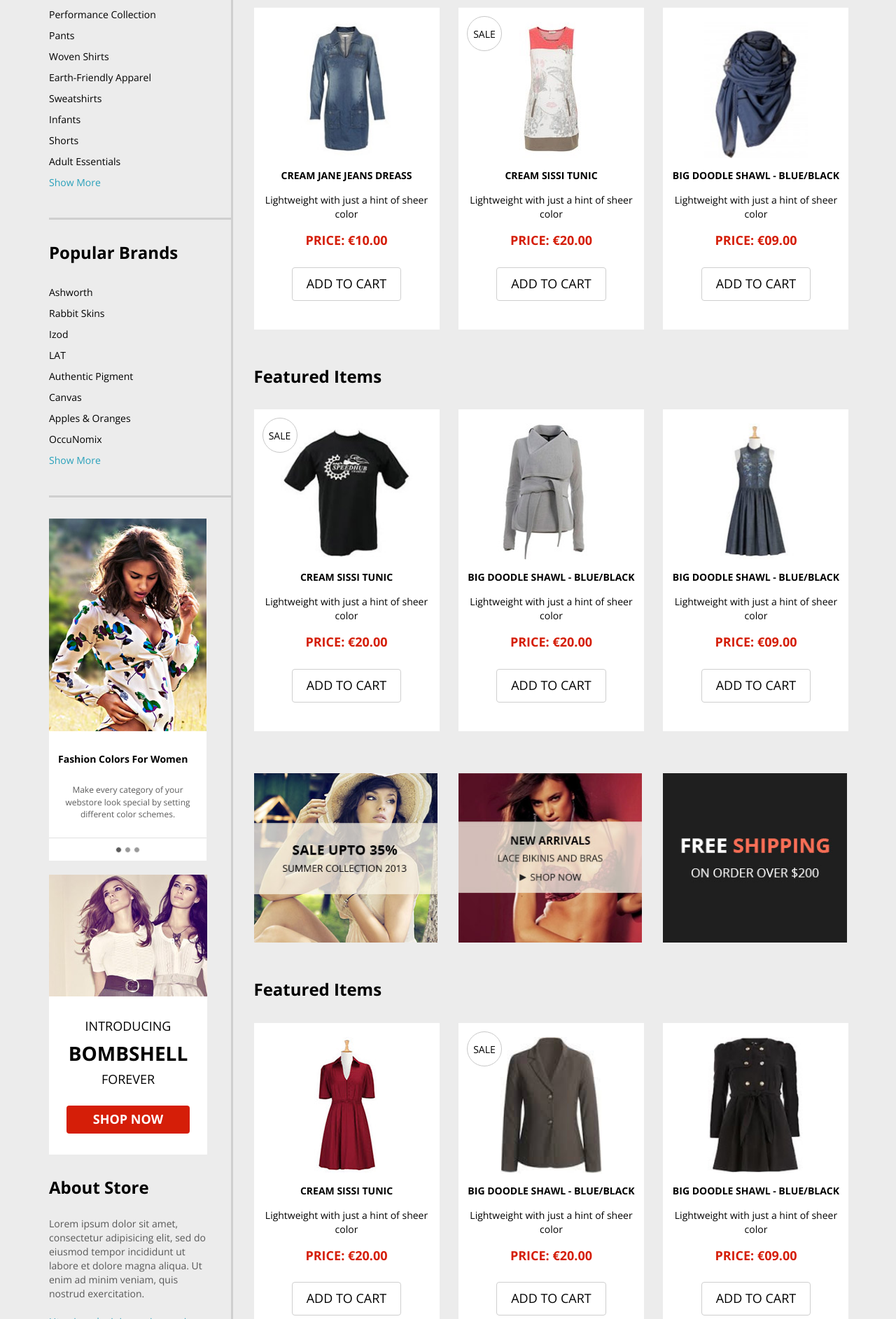
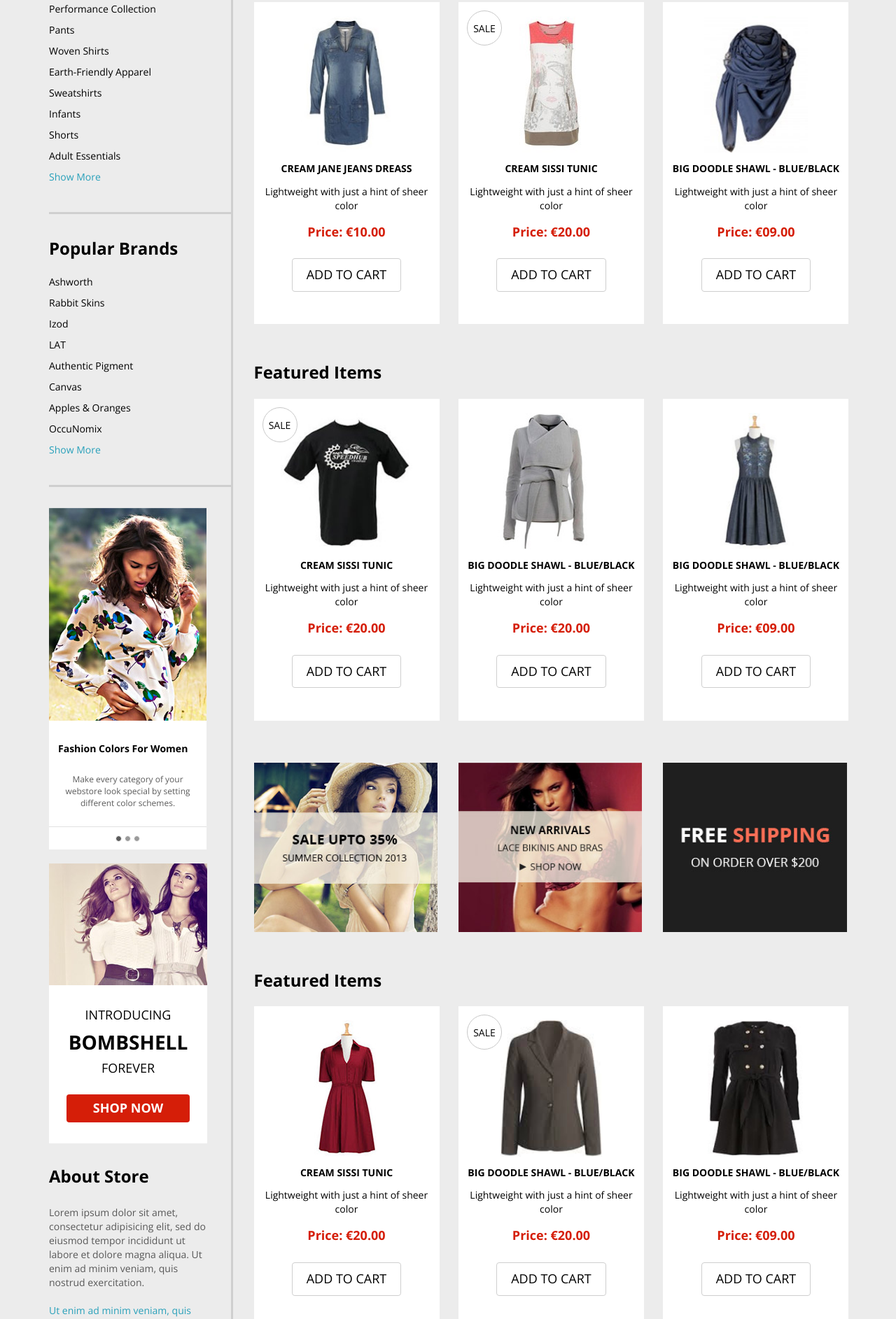
Before and after one commit to podluzhnyyK/styletour, a plain HTML site: page index.html in a window 1280 px wide. Shown: the part 915-2800 px from the top of the page at 70% size. Drawn offline with nearby package versions, Linux system fonts and the light colour scheme.

Commit message:
styletour

```diff
--- a/css/style.css
+++ b/css/style.css
@@ -221,11 +221,12 @@ img {
     margin-bottom: 30px;
 }
 
-.widget span {
+.widget h3 {
     font-size: 24px;
     font-weight: bold;
     display: inline-block;
-    margin-bottom: 30px;
+    margin-bottom: 24px;
+    margin-top: 6px;
 }
 
 .widget ul {
@@ -356,11 +357,12 @@ img {
     margin-top: 50px;
 }
 
-.content>span {
+.content>h3 {
     font-size: 24px;
     font-weight: bold;
     display: inline-block;
-    margin-bottom: 30px;
+    margin-bottom: 24px;
+    margin-top: 6px;
 }
 
 .goods {
@@ -393,7 +395,7 @@ img {
     padding: 0 10px;
 }
 
-.goods-text span {
+.goods-text h5 {
     font-weight: bold;
     text-transform: uppercase;
 }
@@ -499,9 +501,10 @@ img {
     margin-bottom: 50px;
 }
 
-.list span {
+.list h6 {
     text-transform: uppercase;
     display: inline-block;
+    margin-top: 0;
     margin-bottom: 30px;
 }
 
--- a/index.html
+++ b/index.html
@@ -43,8 +43,8 @@
                             <li class="dropdown">
                                 <a href="#" class="dropdown-toggle" data-toggle="dropdown"><img class="flag" src="img/flag.jpg" alt="eng">English<span class="caret"></span></a>
                                 <ul class="dropdown-menu">
-                                    <li><a href="#">Russian</a></li>
-                                    <li><a href="#">German</a></li>
+                                    <li><a href="#"><img class="flag" src="img/rus.jpg" alt="rus" width="16" height="12">Russian</a></li>
+                                    <li><a href="#"><img class="flag" src="img/ger.jpg" alt="gbr" width="16" height="12">German</a></li>
                                 </ul>
                             </li>
                             <li class="dropdown">
@@ -174,14 +174,14 @@
             <div class="row">
                 <div class="col-md-9 col-md-push-3">
                     <section class="content">
-                        <span>Items on Demand</span>
+                        <h3>Items on Demand</h3>
                         <div class="row">
                             <div class="col-xs-12 col-sm-4">
                                 <article class="goods">
                                     <div class="like"><span class="glyphicon glyphicon-heart"></span></div>
                                     <img src="img/goods1.jpg" alt="Cream jane jeans dreass">
                                     <div class="goods-text">
-                                        <span>Cream jane jeans dreass</span>
+                                        <h5>Cream jane jeans dreass</h5>
                                         <p>Lightweight with just a hint of sheer color</p>
                                         <span class="price">Price: €10.00</span>
                                         <a class="btn btn-goods">add to cart</a>
@@ -194,7 +194,7 @@
                                     <div class="like"><span class="glyphicon glyphicon-heart"></span></div>
                                     <img src="img/goods2.jpg" alt="Cream sissi tunic">
                                     <div class="goods-text">
-                                        <span>Cream sissi tunic</span>
+                                        <h5>Cream sissi tunic</h5>
                                         <p>Lightweight with just a hint of sheer color</p>
                                         <span class="price">Price: €20.00</span>
                                         <a class="btn btn-goods">add to cart</a>
@@ -206,7 +206,7 @@
                                     <div class="like"><span class="glyphicon glyphicon-heart"></span></div>
                                     <img src="img/goods3.jpg" alt="big doodle shawl - blue/black">
                                     <div class="goods-text">
-                                        <span>big doodle shawl - blue/black</span>
+                                        <h5>big doodle shawl - blue/black</h5>
                                         <p>Lightweight with just a hint of sheer color</p>
                                         <span class="price">Price: €09.00</span>
                                         <a class="btn btn-goods">add to cart</a>
@@ -216,7 +216,7 @@
                         </div>
                     </section>
                     <section class="content">
-                        <span>Featured Items</span>
+                        <h3>Featured Items</h3>
                         <div class="row">
                             <div class="col-xs-12 col-sm-4">
                                 <article class="goods">
@@ -224,7 +224,7 @@
                                     <div class="sale img-circle">Sale</div>
                                     <img src="img/goods4.jpg" alt="Cream sissi tunic">
                                     <div class="goods-text">
-                                        <span>Cream sissi tunic</span>
+                                        <h5>Cream sissi tunic</h5>
                                         <p>Lightweight with just a hint of sheer color</p>
                                         <span class="price">Price: €20.00</span>
                                         <a class="btn btn-goods">add to cart</a>
@@ -236,7 +236,7 @@
                                     <div class="like"><span class="glyphicon glyphicon-heart"></span></div>
                                     <img src="img/goods5.jpg" alt="big doodle shawl - blue/black">
                                     <div class="goods-text">
-                                        <span>big doodle shawl - blue/black</span>
+                                        <h5>big doodle shawl - blue/black</h5>
                                         <p>Lightweight with just a hint of sheer color</p>
                                         <span class="price">Price: €20.00</span>
                                         <a class="btn btn-goods">add to cart</a>
@@ -248,7 +248,7 @@
                                     <div class="like"><span class="glyphicon glyphicon-heart"></span></div>
                                     <img src="img/goods6.jpg" alt="big doodle shawl - blue/black">
                                     <div class="goods-text">
-                                        <span>big doodle shawl - blue/black</span>
+                                        <h5>big doodle shawl - blue/black</h5>
                                         <p>Lightweight with just a hint of sheer color</p>
                                         <span class="price">Price: €09.00</span>
                                         <a class="btn btn-goods">add to cart</a>
@@ -271,14 +271,14 @@
                         </div>
                     </section>
                     <section class="content">
-                        <span>Featured Items</span>
+                        <h3>Featured Items</h3>
                         <div class="row">
                             <div class="col-xs-12 col-sm-4 ">
                                 <article class="goods">
                                     <div class="like"><span class="glyphicon glyphicon-heart"></span></div>
                                     <img src="img/goods7.jpg" alt="Cream sissi tunic">
                                     <div class="goods-text">
-                                        <span>Cream sissi tunic</span>
+                                        <h5>Cream sissi tunic</h5>
                                         <p>Lightweight with just a hint of sheer color</p>
                                         <span class="price">Price: €20.00</span>
                                         <a class="btn btn-goods">add to cart</a>
@@ -291,7 +291,7 @@
                                     <div class="like"><span class="glyphicon glyphicon-heart"></span></div>
                                     <img src="img/goods8.jpg" alt="big doodle shawl - blue/black">
                                     <div class="goods-text">
-                                        <span>big doodle shawl - blue/black</span>
+                                        <h5>big doodle shawl - blue/black</h5>
                                         <p>Lightweight with just a hint of sheer color</p>
                                         <span class="price">Price: €20.00</span>
                                         <a class="btn btn-goods">add to cart</a>
@@ -303,7 +303,7 @@
                                     <div class="like"><span class="glyphicon glyphicon-heart"></span></div>
                                     <img src="img/goods9.jpg" alt="big doodle shawl - blue/black">
                                     <div class="goods-text">
-                                        <span>big doodle shawl - blue/black</span>
+                                        <h5>big doodle shawl - blue/black</h5>
                                         <p>Lightweight with just a hint of sheer color</p>
                                         <span class="price">Price: €09.00</span>
                                         <a class="btn btn-goods">add to cart</a>
@@ -318,7 +318,7 @@
                         <div class="row">
                             <div class="col-xs-6 col-md-12">
                                 <section class="widget">
-                                    <span>Popular Categories</span>
+                                    <h3>Popular Categories</h3>
                                     <ul>
                                         <li><a href="#">Performance Collection</a></li>
                                         <li><a href="#">Pants</a></li>
@@ -334,7 +334,7 @@
                             </div>
                             <div class="col-xs-6 col-md-12">
                                 <section class="widget">
-                                    <span>Popular Brands</span>
+                                    <h3>Popular Brands</h3>
                                     <ul>
                                         <li><a href="#">Ashworth</a></li>
                                         <li><a href="#">Rabbit Skins</a></li>
@@ -476,7 +476,7 @@
                     <div class="row">
                         <div class="col-sm-6 col-md-3">
                             <section class="list">
-                                <span>Help &amp; Info</span>
+                                <h6>Help &amp; Info</h6>
                                 <ul>
                                     <li>
                                         <a href="#">Delivery</a>
@@ -507,7 +507,7 @@
                         </div>
                         <div class="col-sm-6 col-md-3">
                             <section class="list">
-                                <span>Brands we sell</span>
+                                <h6>Brands we sell</h6>
                                 <ul>
                                     <li>
                                         <a href="#">Noosa Amsterdam</a>
@@ -530,7 +530,7 @@
                         <div class="clearfix visible-sm-block visible-xs-block"></div>
                         <div class="col-sm-6 col-md-3">
                             <section class="list">
-                                <span>Care &amp; advice</span>
+                                <h6>Care &amp; advice</h6>
                                 <ul>
                                     <li>
                                         <a href="#">Prescription Information</a>
@@ -555,7 +555,7 @@
                         </div>
                         <div class="col-sm-6 col-md-3">
                             <section class="list">
-                                <span>Company</span>
+                                <h6>Company</h6>
                                 <ul>
                                     <li>
                                         <a href="#">About Us</a>
```
Also changed, not shown: img/ger.jpg (added), img/rus.jpg (added).
